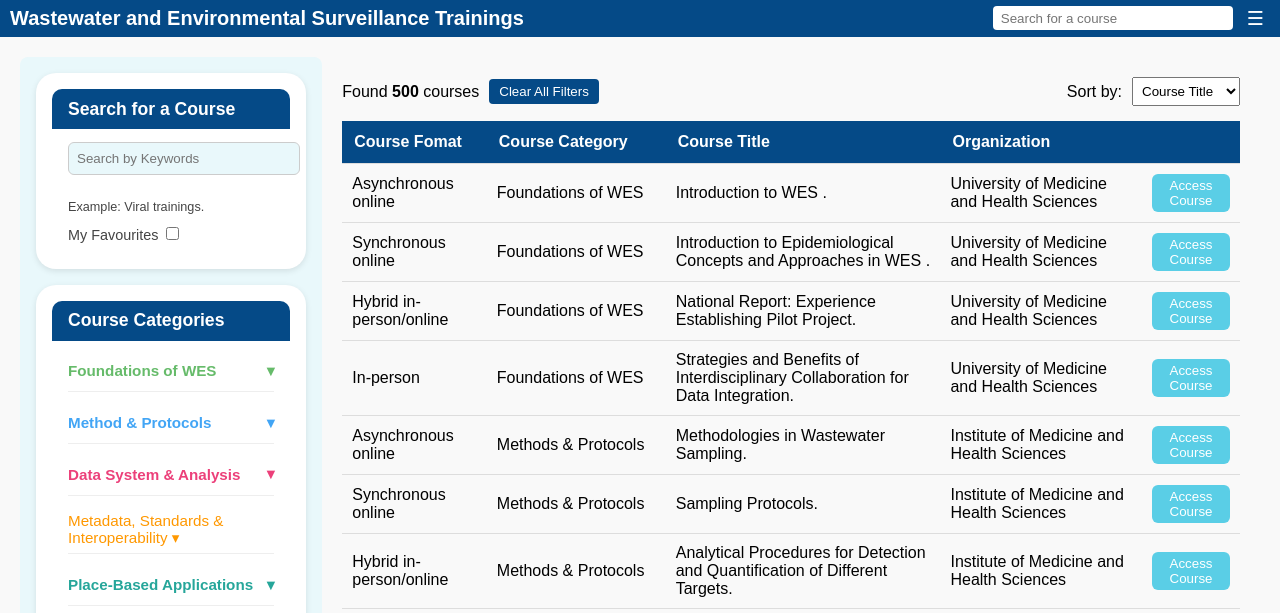
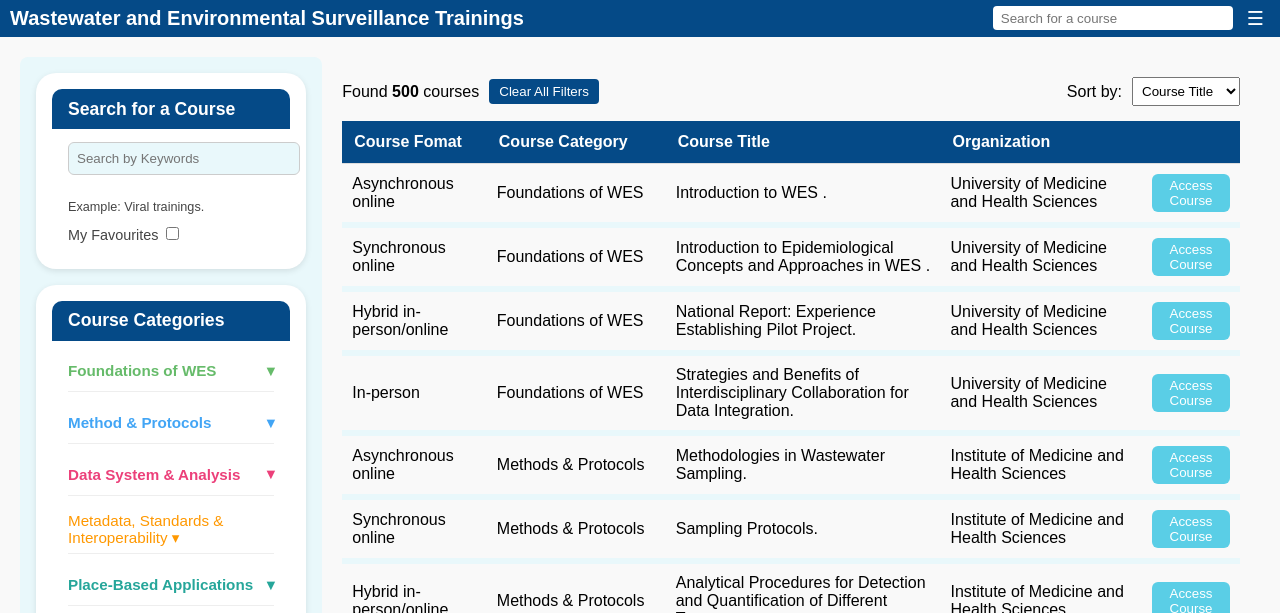
Before and after one commit to MentSource/COP_WES_Training_Project, a website: page index.html in a window 1280 px wide. Shown: the part 135-748 px from the top of the page. Drawn offline with Linux system fonts and the light colour scheme.

Commit message:
updated table

```diff
--- a/style.css
+++ b/style.css
@@ -227,6 +227,9 @@ thead th {
   text-align: left;
   font-weight: bold;
   color: #fff;
+}
+.course-row {
+  border-bottom: 6px solid #e9f8fb; /* orange line between rows */
 }
 
 
```
